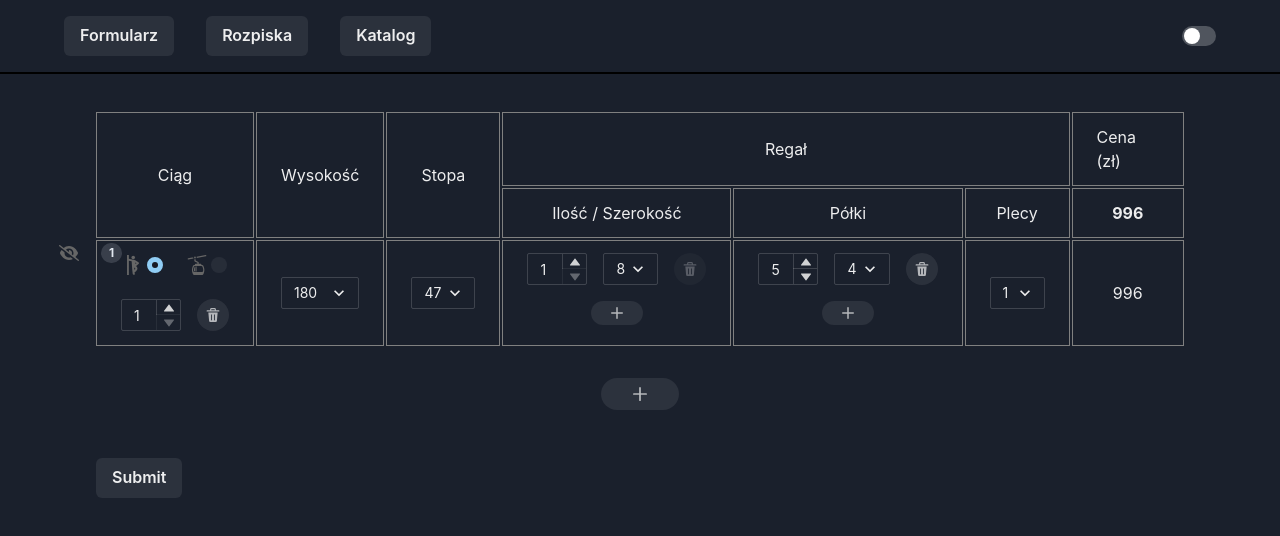
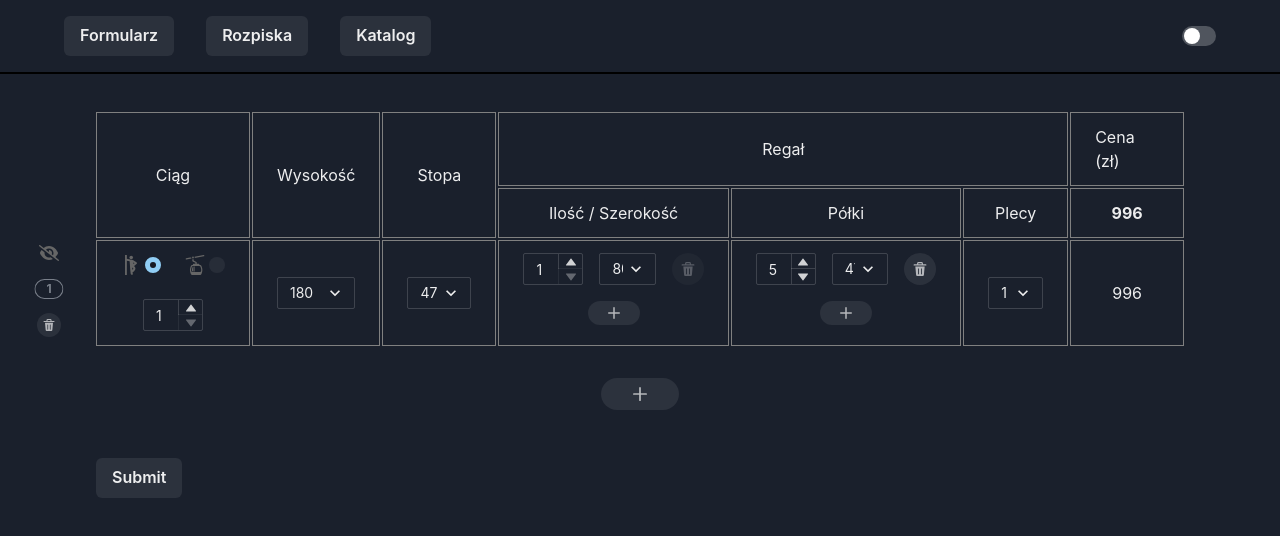
Before and after one commit to michalik-maciej/projektownia-kalkulator, a React (Create React App) app: page / in a window 1280 px wide. Shown: the top 536 px of the page. Built offline with nearby package versions, Linux system fonts and the light colour scheme.

Commit message:
create absolute position menu

```diff
--- a/src/components/CollapseToggle.tsx
+++ b/src/components/CollapseToggle.tsx
@@ -12,8 +12,9 @@ export const CollapseToggle = ({ field }: FieldProps) => {
     <Box
       as="label"
       position="absolute"
-      top="0"
-      left="-40px"
+      top="12px"
+      transform="translate(-50%, -50%)"
+      left="-48px"
       w="24px"
       h="24px"
       className="collapse-visible"
--- a/src/components/FormCollection.tsx
+++ b/src/components/FormCollection.tsx
@@ -49,21 +49,43 @@ export const FormCollection = ({
         collectionIndex={collectionIndex}
       >
         <Field as={CollapseToggle} name={`${fieldName}.isCollapsed`}>
-          {(field: FieldProps) => <CollapseToggle {...field} />}
-        </Field>
+          {(field: FieldProps) => (
+            <>
+              <CollapseToggle {...field} />
               <Tag
+                variant="outline"
                 cursor="default"
+                opacity="0.6"
                 fontWeight="bold"
                 className="collapse-visible"
                 rounded="full"
                 size="sm"
                 position="absolute"
-          px={2}
-          top="2px"
-          left="4px"
+                px={3}
+                transform="translate(-50%, -50%)"
+                top={field.field.value ? "12px" : "48px"}
+                transition="all 0.5s"
+                left={field.field.value ? "20px" : "-48px"}
               >
                 {collectionIndex + 1}
               </Tag>
+              <Tooltip label="Usuń ciąg">
+                <IconButton
+                  position="absolute"
+                  icon={<DeleteIcon opacity="0.7" />}
+                  borderRadius="full"
+                  size="xs"
+                  transform="translate(-50%, -50%)"
+                  top="84px"
+                  left="-48px"
+                  aria-label="remove collection"
+                  // @ts-ignore
+                  onClick={handleRemove}
+                />
+              </Tooltip>
+            </>
+          )}
+        </Field>
         <VStack gap="6">
           <HStack gap="6">
             {variantsCollection.map((variant) => (
@@ -84,16 +106,6 @@ export const FormCollection = ({
           </HStack>
           <HStack gap="4">
             <NumberInput name={`${fieldName}.numberOfCollections`} />
-            <Tooltip label="Usuń ciąg">
-              <IconButton
-                icon={<DeleteIcon opacity="0.7" />}
-                borderRadius="full"
-                size="sm"
-                aria-label="remove collection"
-                // @ts-ignore
-                onClick={handleRemove}
-              />
-            </Tooltip>
           </HStack>
         </VStack>
       </GridItem>
--- a/src/components/GridItem.tsx
+++ b/src/components/GridItem.tsx
@@ -22,7 +22,7 @@ export const GridItem = ({ collectionIndex, ...props }: Props) => {
       overflowY="clip"
       position="relative"
       maxH={isCollapsed ? 0 : "full"}
-      transition="all 0.3s"
+      transition="all 0.5s"
       h="100%"
       py="3"
       px="6"
@@ -31,7 +31,8 @@ export const GridItem = ({ collectionIndex, ...props }: Props) => {
       sx={{
         "& > :not(.collapse-visible)": {
           m: "auto",
-          visibility: isCollapsed ? "hidden" : "initial",
+          opacity: isCollapsed ? 0 : 1,
+          transition: "opacity 0.5s",
         },
       }}
       {...props}
--- a/src/components/PageWrapper.tsx
+++ b/src/components/PageWrapper.tsx
@@ -43,7 +43,7 @@ export const PageWrapper = ({ children }: Props) => {
         </HStack>
         <Switch onChange={toggleColorMode} />
       </Flex>
-      <Box mx="16" mb="32">
+      <Box px="16" m="auto" maxW="1400" mb="32">
         {children}
       </Box>
     </Box>
```
Lines whose indentation alone changed are shown as unchanged.
